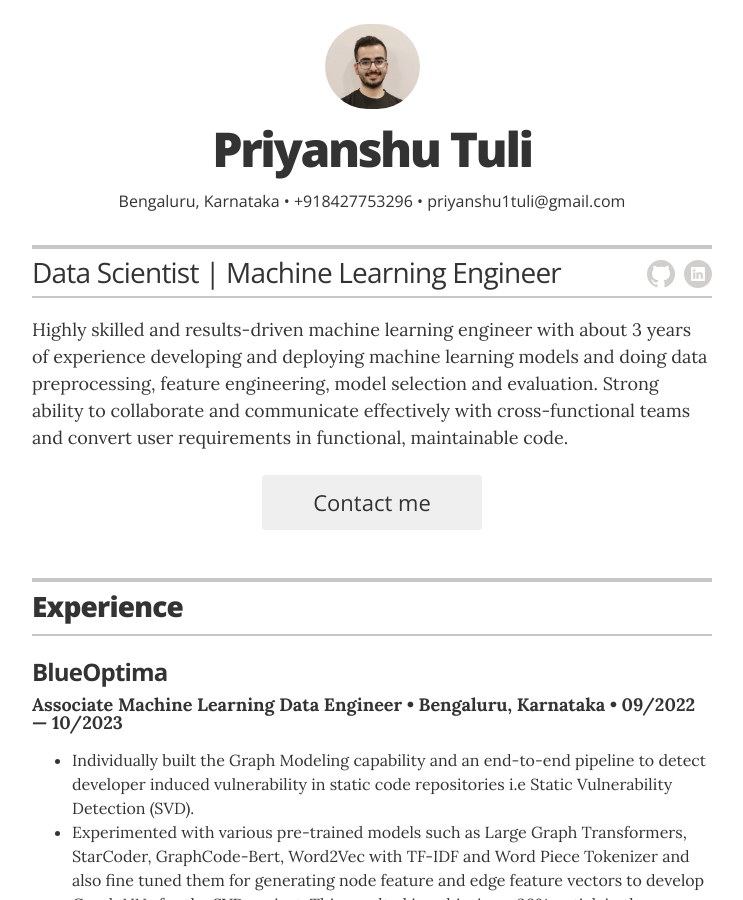
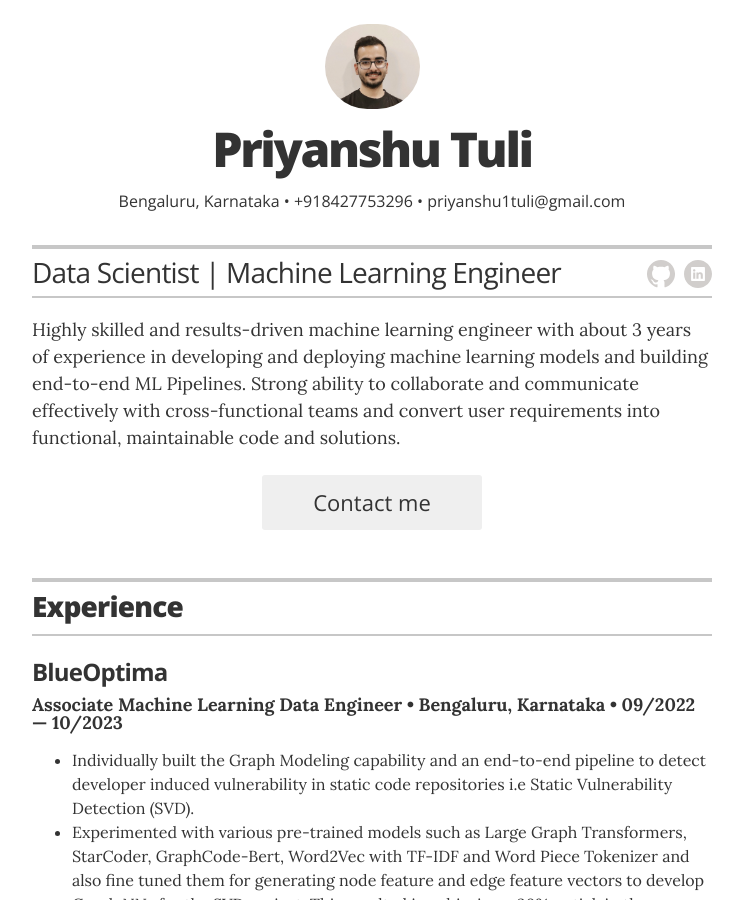
Before and after one commit to Priyanshu0/resume, a Jekyll site: the page built from index.html, in a window 1280 px wide and 900 px high. Shown: the whole window, without its empty margins (268-1011 px from the left). Built offline with Jekyll 4.4.1, drawn with Linux system fonts in a browser that asks for light colours; some of the changed text lies outside the part shown.

Commit message:
Adding skills

```diff
--- a/_config.yml
+++ b/_config.yml
@@ -23,7 +23,7 @@ resume_contact_address:         "Bengaluru, Karnataka"
 resume_header_contact_info:     "Bengaluru, Karnataka • +918427753296 • priyanshu1tuli@gmail.com"
 display_header_contact_info:    "true"
 
-resume_header_intro: "<p>Highly skilled and results-driven machine learning engineer with about 3 years of experience developing and deploying machine learning models and doing data preprocessing, feature engineering, model selection and evaluation. Strong ability to collaborate and communicate effectively with cross-functional teams and convert user requirements in functional, maintainable code.</p>"
+resume_header_intro: "<p>Highly skilled and results-driven machine learning engineer with about 3 years of experience in developing and deploying machine learning models and building end-to-end ML Pipelines. Strong ability to collaborate and communicate effectively with cross-functional teams and convert user requirements into functional, maintainable code and solutions.</p>"
 
 # use "yes" to display the email contact button,
 # "no" to display an "I'm not looking for work" message,
--- a/_layouts/resume.html
+++ b/_layouts/resume.html
@@ -126,8 +126,8 @@
         </header>
         {% for skill in site.data.skills %}
         <div class="resume-item">
-          <h4 class="resume-item-details">{{ skill.skill }}</h4>
-          <p class="resume-item-copy">{{ skill.description }}</p>
+          <h4 class="resume-item-details">{{ skill.category }}</h4>
+          <p class="resume-item-copy">{{ skill.skill }}</p>
         </div>
         {% endfor %}
 
```
Also changed, not shown: _data/skills.yml (+45 -11 lines).
